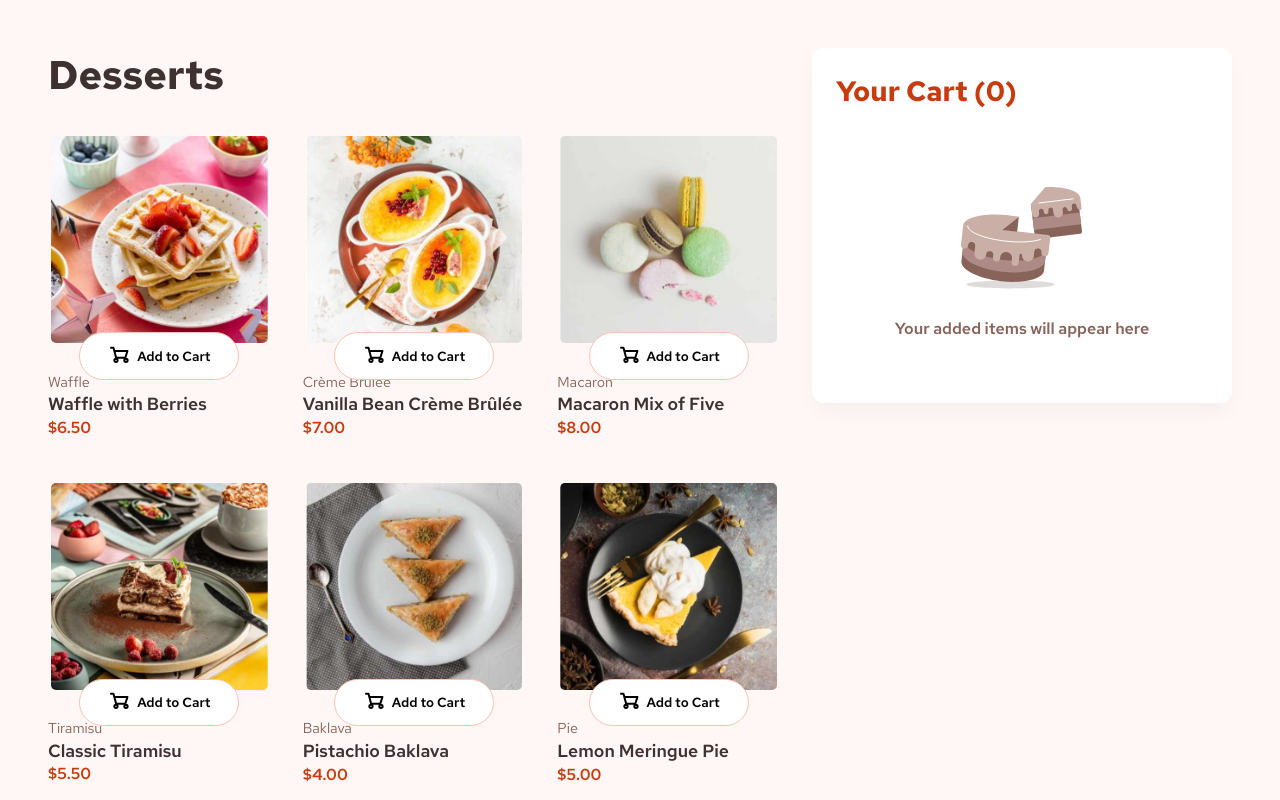
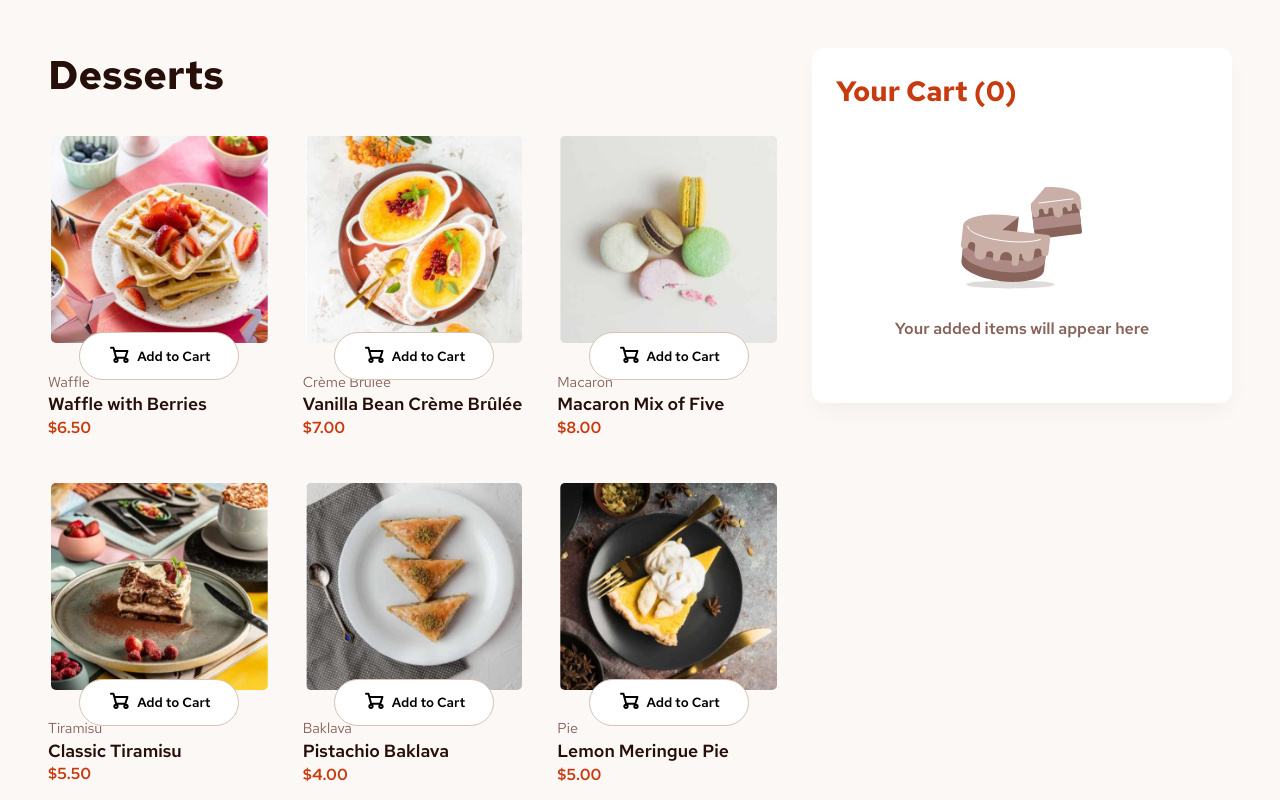
Before and after one commit to erguden60/frontend-mentor-desserts-shop-ui-, a Next.js app: page / in a window 1280 px wide. Shown: the top 800 px of the page. Built offline with nearby package versions, Linux system fonts and the light colour scheme.

Commit message:
Update Sepet.module.css

```diff
--- a/src/components/Sepet.module.css
+++ b/src/components/Sepet.module.css
@@ -1,16 +1,7 @@
 /* src/components/Sepet.module.css */
 
 /* Renkleri ve genel değişkenleri projenizin global CSS dosyasında veya burada tanımlayabilirsiniz. */
-:root {
-  --red: #c73b0f;
-  --green: #268b44;
-  --rose-50: #fff7f5;
-  --rose-100: #ffede8;
-  --rose-300: #fcc2b4;
-  --rose-400: #ad8a85;
-  --rose-500: #87635a;
-  --rose-900: #3e3230;
-}
+
 
 /* ANA KART KONTEYNERİ */
 .cartSection {
```
